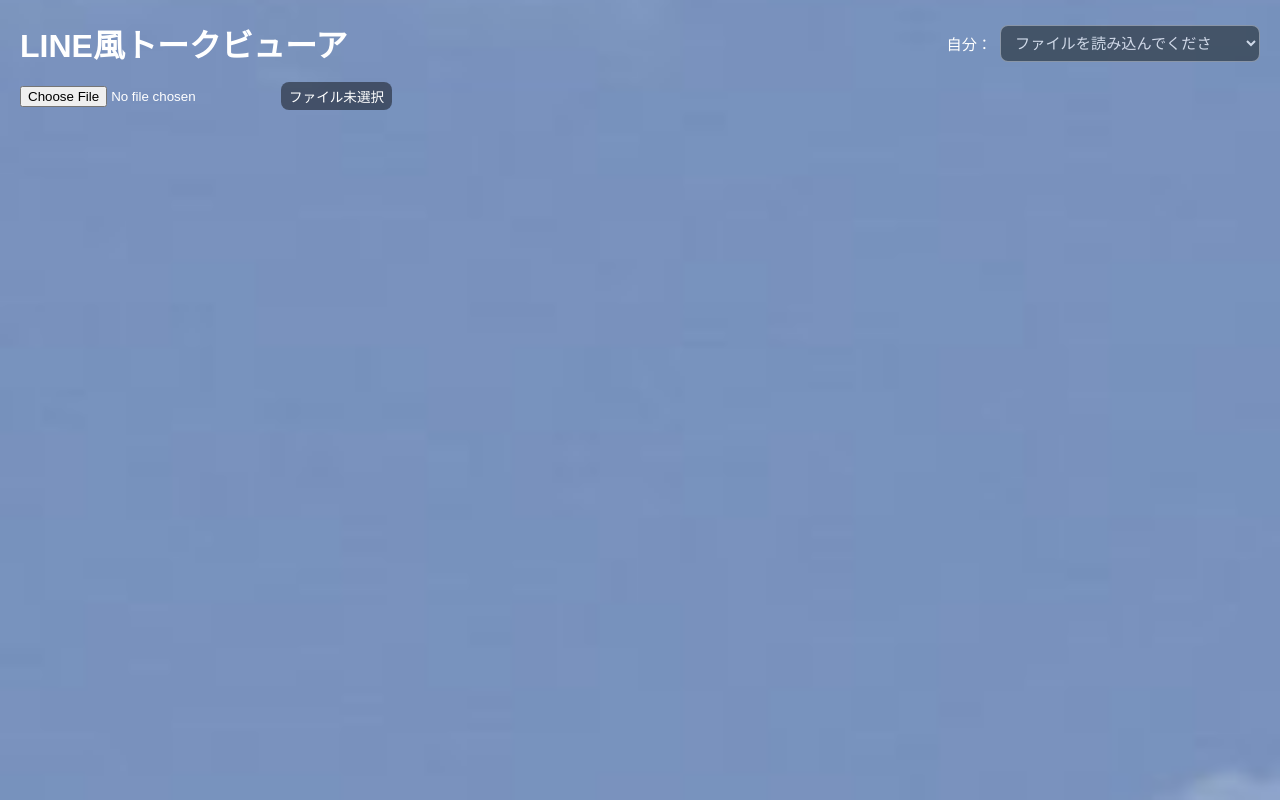
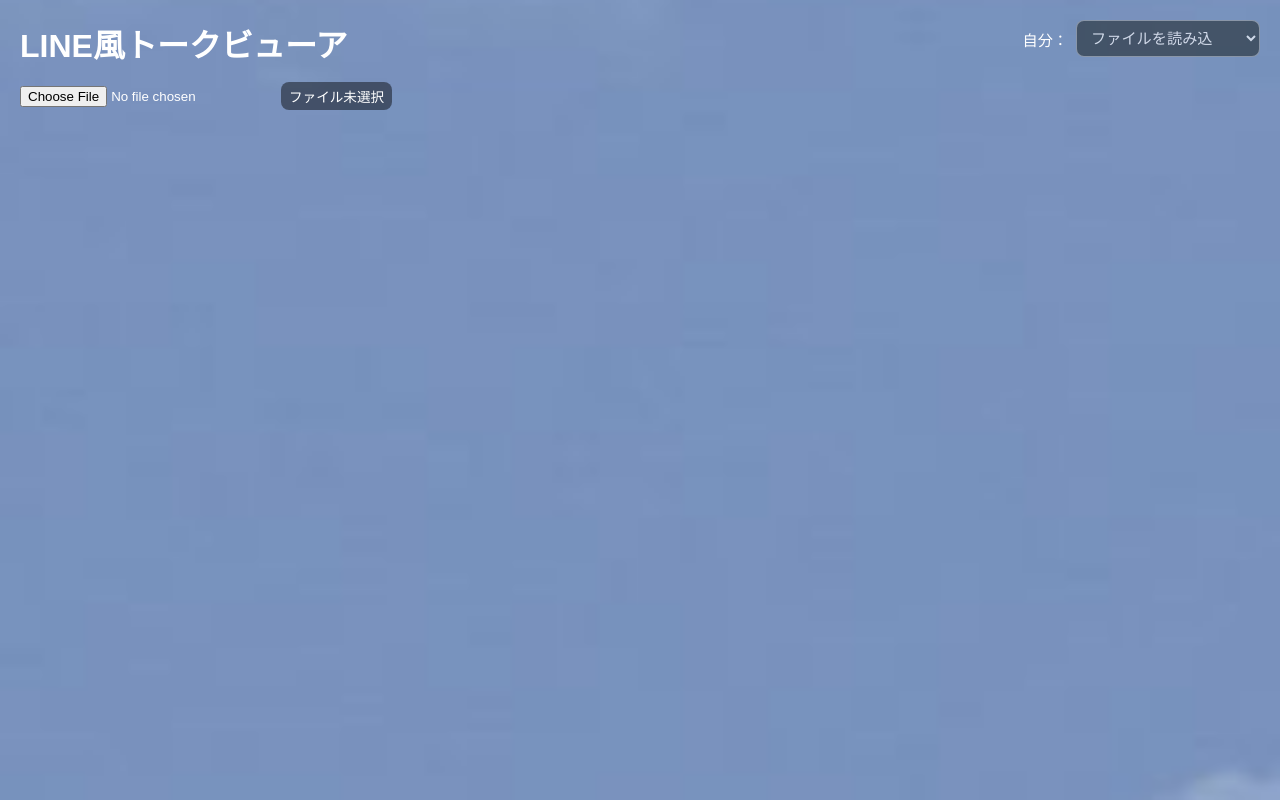
Before and after one commit to kinoko34077/line-style-viewer, a plain HTML site: page index.html in a window 1280 px wide. Drawn offline with Linux system fonts and the light colour scheme; a web font is replaced by a local one.

Commit message:
fix(ui): anchor sender picker at top right with invariant width (#19)

```diff
--- a/style.css
+++ b/style.css
@@ -11,30 +11,35 @@
 
 
 .viewer-header {
-  display: flex;
-  align-items: center;
-  justify-content: space-between;
-  flex-wrap: wrap;
-  gap: 10px 16px;
+  display: grid;
+  grid-template-columns: minmax(0, 1fr) auto;
+  align-items: start;
+  column-gap: 12px;
   margin-bottom: 16px;
 }
 
 .viewer-header h1 {
   margin: 0;
-  font-size: clamp(1.2rem, 3.5vw, 2rem);
+  min-width: 0;
+  overflow-wrap: anywhere;
+  font-size: clamp(1.1rem, 3.5vw, 2rem);
 }
 
 .self-picker {
   display: flex;
   align-items: center;
+  justify-self: end;
+  min-width: 0;
   gap: 8px;
+  white-space: nowrap;
   font-size: 0.95rem;
 }
 
 .self-picker select {
   box-sizing: border-box;
-  min-width: 145px;
-  max-width: min(55vw, 260px);
+  /* Stable width prevents moving the picker when options are replaced. */
+  width: clamp(136px, 36vw, 184px);
+  min-width: 0;
   padding: 8px 30px 8px 10px;
   border: 1px solid rgba(255, 255, 255, 0.5);
   border-radius: 8px;
```
